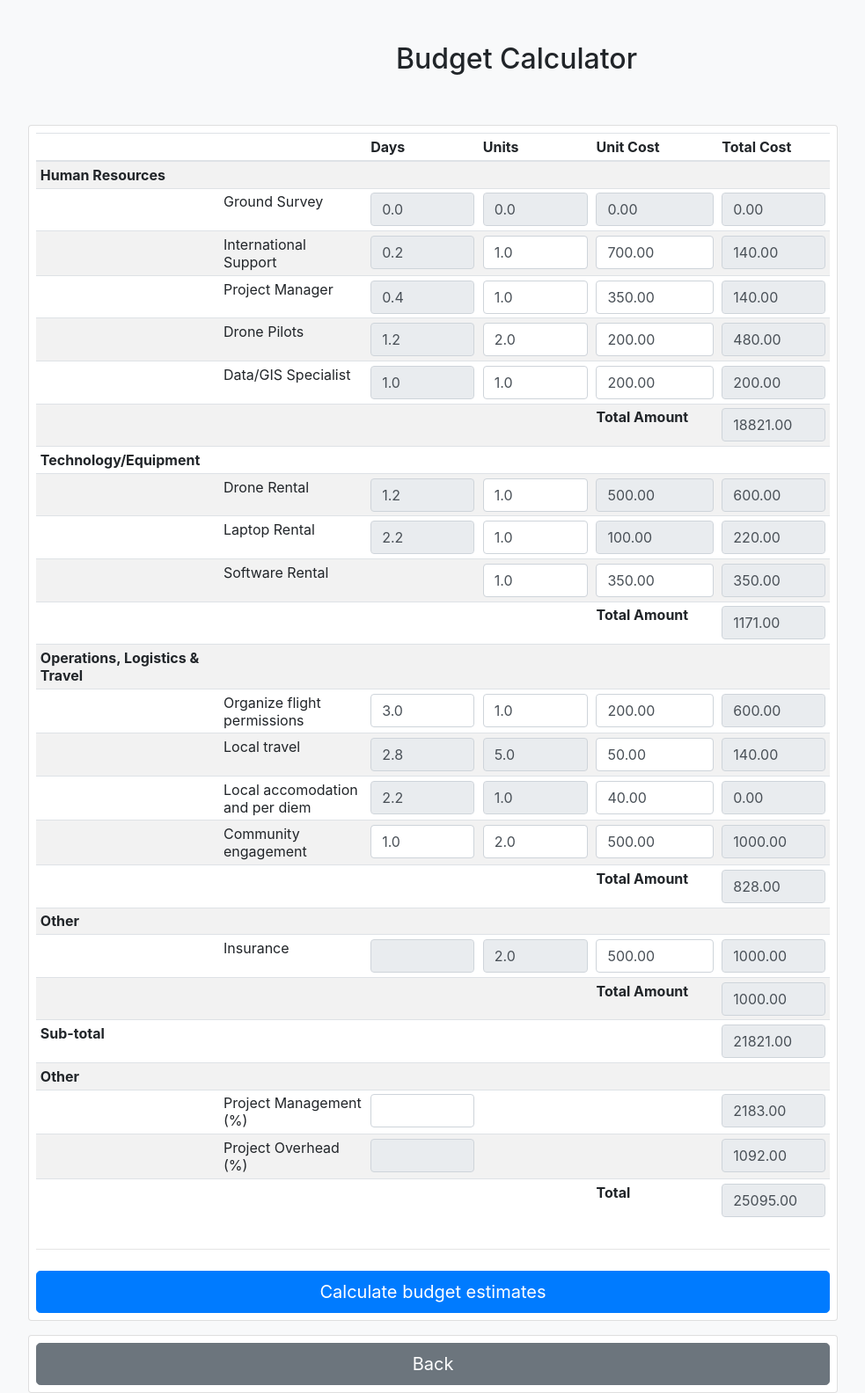
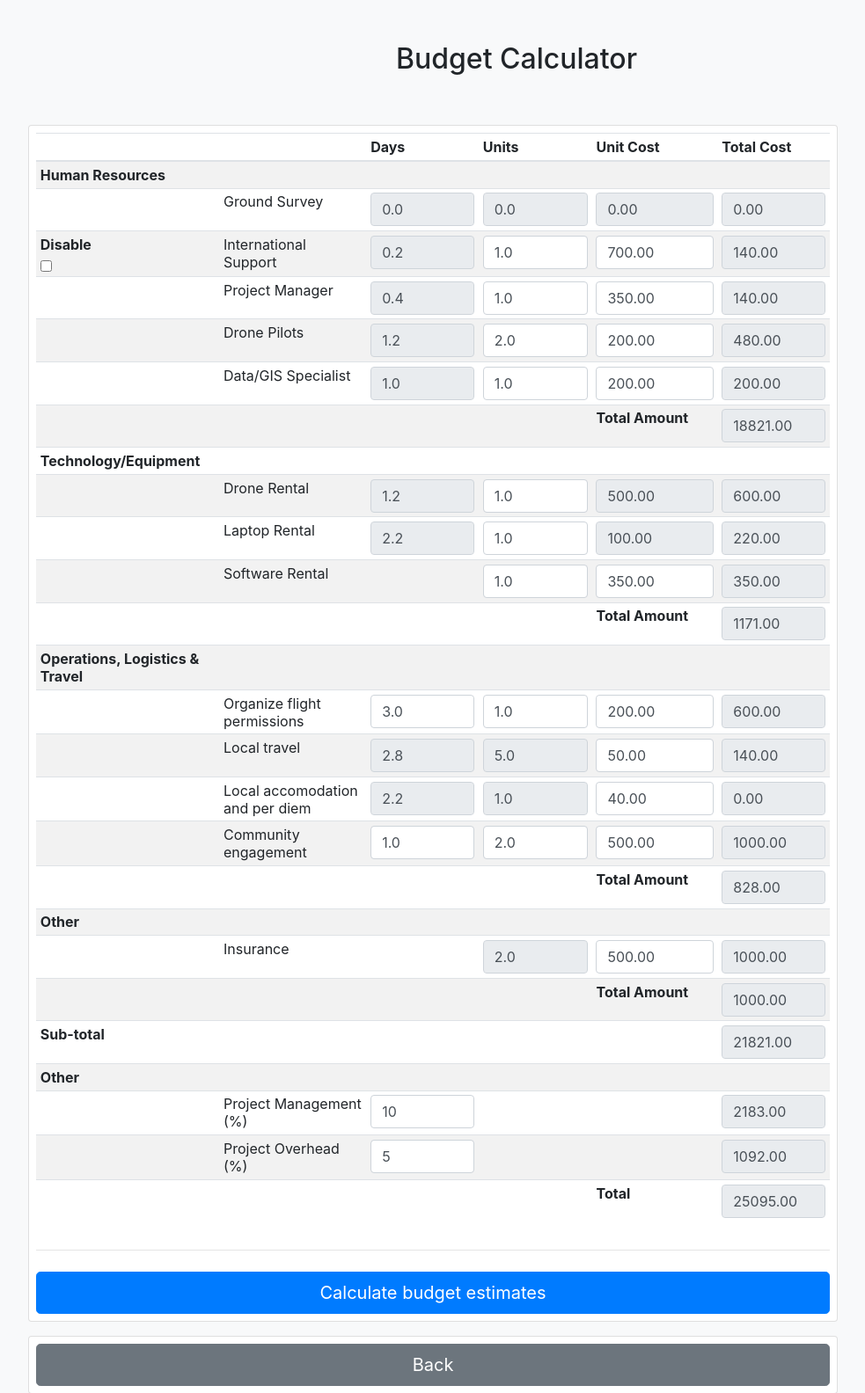
Before and after one commit to codeplayer12/Survey-Planner, a Django app: page /budget in a window 1280 px wide. Shown: the top 1584 px of the page at 88% size, without its empty margins (53-1036 px from the left). Run offline with Django 3.2, Linux system fonts and the light colour scheme; data comes from the database, SQL or seed files in the repository; both versions use the stored data as it was after the commit; some libraries are stand-ins or nearby versions.

Commit message:
- int support removal changes

```diff
--- a/planner/templates/planner/budget.html
+++ b/planner/templates/planner/budget.html
@@ -48,8 +48,13 @@
                   {% endif %}
                 {% endfor %}
               </tr>
-              <tr>
-                <th scope="row"></th>
+              <tr id="row_int_support">
+                <th scope="row">
+                  <div>
+                    <label for="check_int_support">Disable</label> <br>
+                    <input type="checkbox" id="check_int_support" name="check_int_support" onchange="checkChanged()">
+                  </div>
+                </th>
                 <td>International Support</td>
                 {% for budget_item_cost in budget_item_costs %}
                     {% if  budget_item_cost.budget_item.name == 'International support' %}
@@ -240,7 +245,7 @@
                 <td>Insurance</td>
                 {% for budget_item_cost in budget_item_costs %}
                 {% if  budget_item_cost.budget_item.name == 'Insurance' %}
-                <td><input type="number" class="form-control" min="0" name="insurance_days" max="100" readonly value ={{budget_item_cost.days}}></td>
+                <td><input type="number" class="form-control" min="0" name="insurance_days" max="100" readonly value ={{budget_item_cost.days}} hidden></td>
                 <td><input type="number" class="form-control" min="0" name="insurance_unit" readonly value ={{budget_item_cost.units}}></td>
                 <td><input type="number" class="form-control" min="0" name="insurance_unit_cost" value ={{budget_item_cost.unitCost}}></td>
                 <td><input type="number" class="form-control" min="0" name="insurance_total" readonly value ={{budget_item_cost.totalCost}}></td>
@@ -272,8 +277,8 @@
                 <td>Project Management (%)</td>
                 {% for budget_item_cost in budget_item_costs %}
                 {% if  budget_item_cost.budget_item.name == 'Project Management' %}
-                <td><input type="number" class="form-control" min="0" name="project_m_unit"  value ={{budget_item_cost.units}}></td>
-                <td><input type="number" class="form-control" min="0" name="project_m_unit_cost" readonly value ={{budget_item_cost.unitCost}} hidden></td>
+                <td><input type="number" class="form-control"  name="project_m_unit_cost"  value ={% widthratio budget_item_cost.unitCost 1 100 %}></td>
+                <td><input type="number" class="form-control" min="0" name="project_m_unit" readonly value ={{budget_item_cost.units}} hidden></td>
                 <td></td>
                 <td><input type="number" class="form-control" min="0" name="project_m_total" readonly value ={{budget_item_cost.totalCost}}></td>
                 {% endif %}
@@ -284,8 +289,8 @@
                 {% for budget_item_cost in budget_item_costs %}
                 {% if  budget_item_cost.budget_item.name == 'Project Overhead' %}
                 <td><input type="hidden" value={{budget_item_cost.budget_item.name}}/>{{budget_item_cost.budget_item.name}} (%)</td>
-                <td><input type="number" class="form-control" min="0" name="project_o_unit" readonly value ={{budget_item_cost.units}}></td>
-                <td><input type="number" class="form-control" min="0" name="project_o_unit_cost" readonly value ={{budget_item_cost.unitCost}} hidden></td>
+                <td><input type="number" class="form-control" name="project_o_unit_cost"  value ={% widthratio budget_item_cost.unitCost 1 100 %} ></td>
+                <td><input type="number" class="form-control" min="0" name="project_o_unit" readonly value ={{budget_item_cost.units}} hidden></td>
                 <td></td>
                 <td><input type="number" class="form-control" min="0" name="project_o_total" readonly value ={{budget_item_cost.totalCost}}></td>
                 {% endif %}
@@ -365,6 +370,35 @@
     });
 
 
+
+      $(document).on('change', "#check_int_support", function (e) {
+        $('#row_int_support').hide();
+        //put the values of the inputs to zero
+        $("[name='international_unit']").val(0);
+
+        $("[name='international_unit_cost']").val(0);
+
+        prompt("Check check !!");
+        unit = $("[name='international_unit']").val();
+        cost = $("[name='international_unit']").val();
+
+        console.log("Unit value "+unit+ " Cost "+ cost);
+      });
+
+
+    });
+
+   function checkChanged(){
+    // $("#check_int_support").live("click", function(){
+    //     var id = parseInt($(this).val(), 10);
+    //     if($(this).is(":checked")) {
+    //         // checkbox is checked -> do something
+    //         prompt("Check check !!")
+    //     } else {
+    //         // checkbox is not checked -> do something different
+    //     }}
+    //     );
+   }
   </script>
   {% endblock javascript %}
 </body>
--- a/planner/views.py
+++ b/planner/views.py
@@ -91,8 +91,9 @@ def index(request):
             if selected_drone.name == 'Custom':
                 flight_time = float(request.POST["flight_time"])
                 cruise_speed = float(request.POST["cruise_speed"])
+                print("Received values are flight time "+str(flight_time)+ " cruise speed "+str(cruise_speed))
                 # Save the new custom values to the database so that they can be sent back correctly to the UI
-                custom_drone = Drone.objects.get(pk=selected_drone.id)
+                custom_drone = Drone.objects.get(name='Custom')
                 custom_drone.cruiseSpeed = cruise_speed
                 custom_drone.flightTime = flight_time
                 custom_drone.save()
@@ -108,7 +109,10 @@ def index(request):
                 forward = float(request.POST["custom_forward"])
                 lateral = float(request.POST["custom_lateral"])
                 # Save the new custom values to the database so that they can be sent back correctly to the UI
-                SurveyType.objects.filter(pk=selected_survey.id).update(forward=forward, lateral=lateral)
+                modifiedSurvey =  SurveyType.objects.get(name='Custom')
+                modifiedSurvey.forward=forward
+                modifiedSurvey.lateral=lateral
+                modifiedSurvey.save()
                 # custom_survey.forward = forward
                 # custom_survey.lateral = lateral
                 # custom_survey.save()
```
Also changed, not shown: planner/templates/planner/index.html (+20 -2 lines), db.sqlite3.
